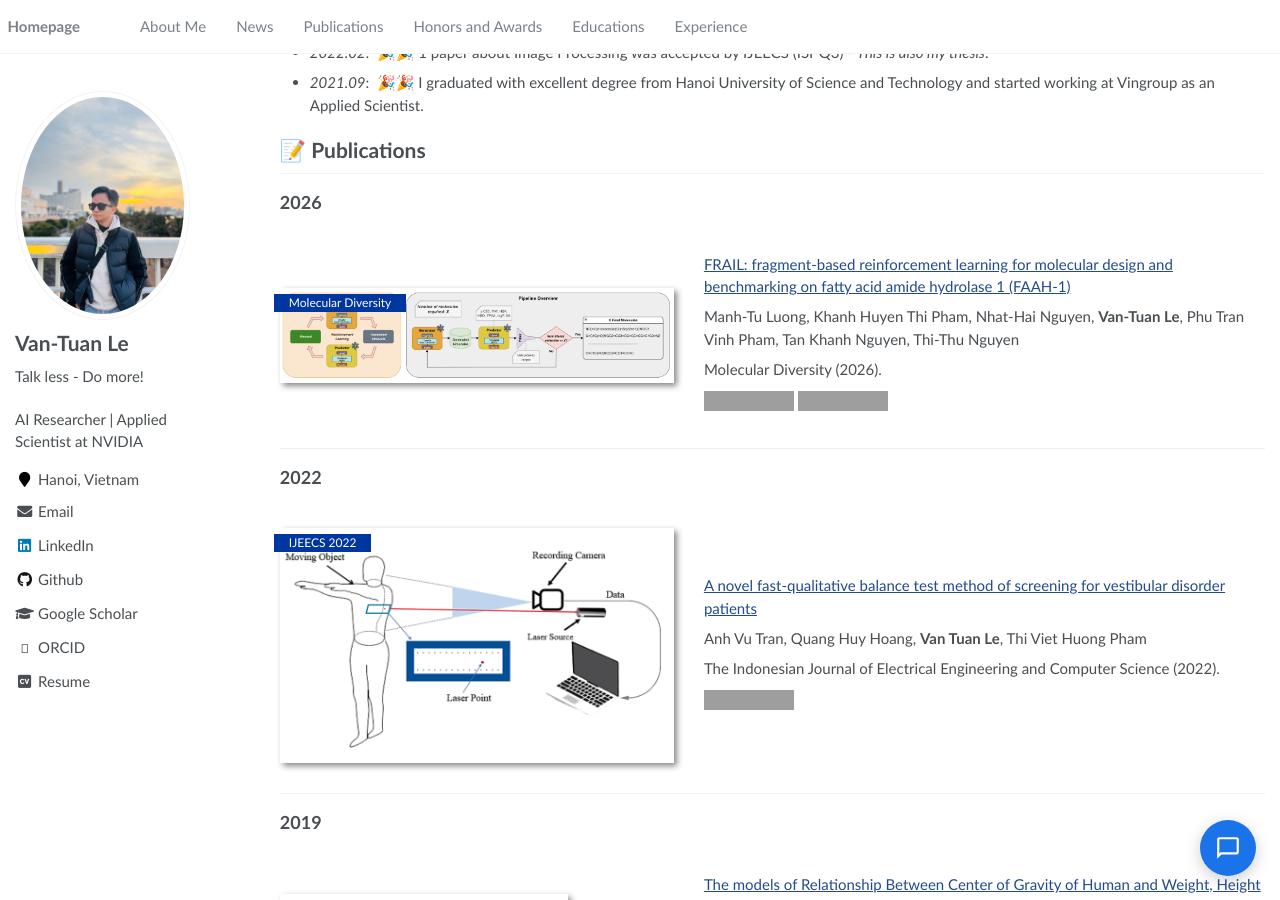
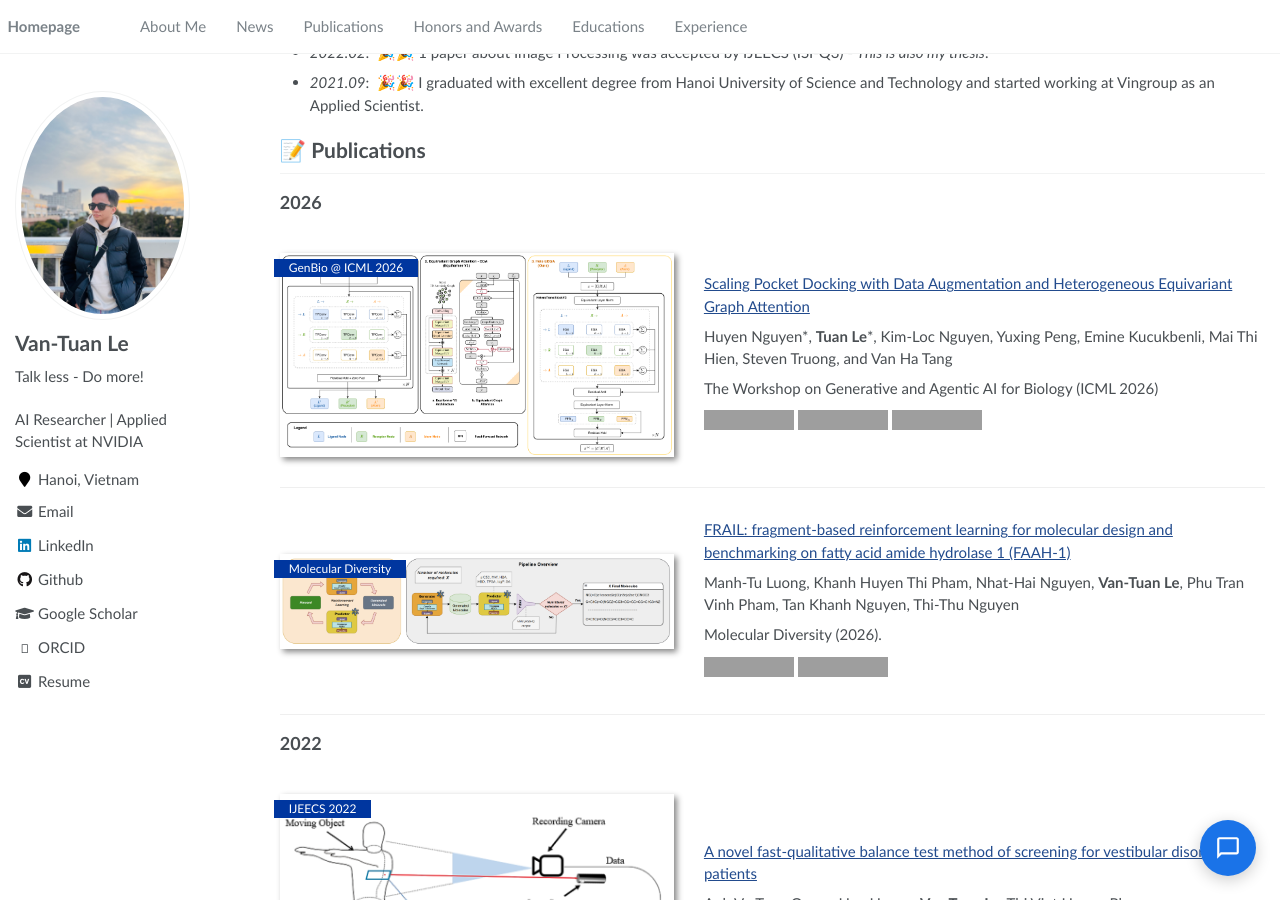
Before and after one commit to lvtuan98/lvtuan98.github.io, a Jekyll site: the page built from _pages/about.md, in a window 1280 px wide and 900 px high, scrolled down 405 px. Built offline with Jekyll 4.4.1, drawn with Linux system fonts in a browser that asks for light colours; some web fonts are replaced; a style sheet for code colours, icons or effects is not loaded; grey boxes are pictures that could not be loaded.

Commit message:
update: new_cv + new paper

```diff
--- a/_config.yml
+++ b/_config.yml
@@ -57,7 +57,7 @@ author:
   xing             :
   youtube          :
   wikipedia        :
-  cv               : "resume/TuanLe_CV.pdf"
+  cv               : "resume/Van-Tuan Le - Resume.pdf"
 
 # Chat Assistant
 chat_assistant:
--- a/_pages/about.md
+++ b/_pages/about.md
@@ -38,6 +38,24 @@ My research interests include Computer Vision (Medical Imaging and OCR), Generat
 # 📝 Publications
 
 ## 2026
+
+<div class='paper-box'><div class='paper-box-image'><div><div class="badge">GenBio @ ICML 2026</div><img src='images/papers/HeteroEGA.png' alt="sym" width="100%"></div></div>
+<div class='paper-box-text' markdown="1">
+
+[Scaling Pocket Docking with Data Augmentation and Heterogeneous Equivariant Graph
+Attention](https://openreview.net/pdf?id=nvEX2gRb0S)
+
+Huyen Nguyen\*, **Tuan Le**\*, Kim-Loc Nguyen, Yuxing Peng, Emine Kucukbenli, Mai Thi Hien, Steven Truong, and Van Ha Tang
+
+
+The Workshop on Generative and Agentic AI for Biology (ICML 2026)
+
+<a href="https://openreview.net/pdf?id=nvEX2gRb0S"><img src="https://img.shields.io/badge/-Paper-grey?logo=gitbook&logoColor=white" alt="Paper"></a>
+<a href="https://github.com/NVIDIA-BioNeMo/nvDock"><img src="https://img.shields.io/badge/-Github-grey?logo=github" alt="Github"></a>
+<a href="https://huggingface.co/nvidia/nvDock"><img src="https://img.shields.io/badge/-HuggingFace-grey?logo=huggingface" alt="Hugging Face"></a>
+</div>
+</div>
+
 
 <div class='paper-box'><div class='paper-box-image'><div><div class="badge">Molecular Diversity</div><img src='images/papers/FRAIL.png' alt="sym" width="100%"></div></div>
 <div class='paper-box-text' markdown="1">
```
Also changed, not shown: images/papers/HeteroEGA.png (added), 1 other file.
